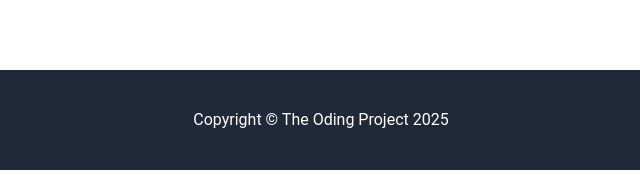
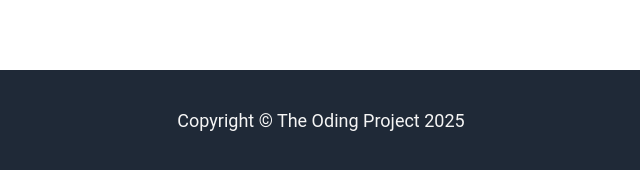
Before and after one commit to rootadbc/ODIN-PROJECT, a plain HTML site: page projects/landingpage/index.html in a window 1280 px wide. Shown: the part 1573-1748 px from the top of the page, 319-959 px from the left. Drawn offline with Linux system fonts and the light colour scheme.

Commit message:
DONE: done!

```diff
--- a/projects/landingpage/style.css
+++ b/projects/landingpage/style.css
@@ -279,8 +279,9 @@ blockquote > footer {
 
 footer {
 
-  color: white;
+  color: whitesmoke;
   text-align: center;
   padding:40px;
+  font-size: 18px;
   /* border:2px solid lime; */
 }
```
